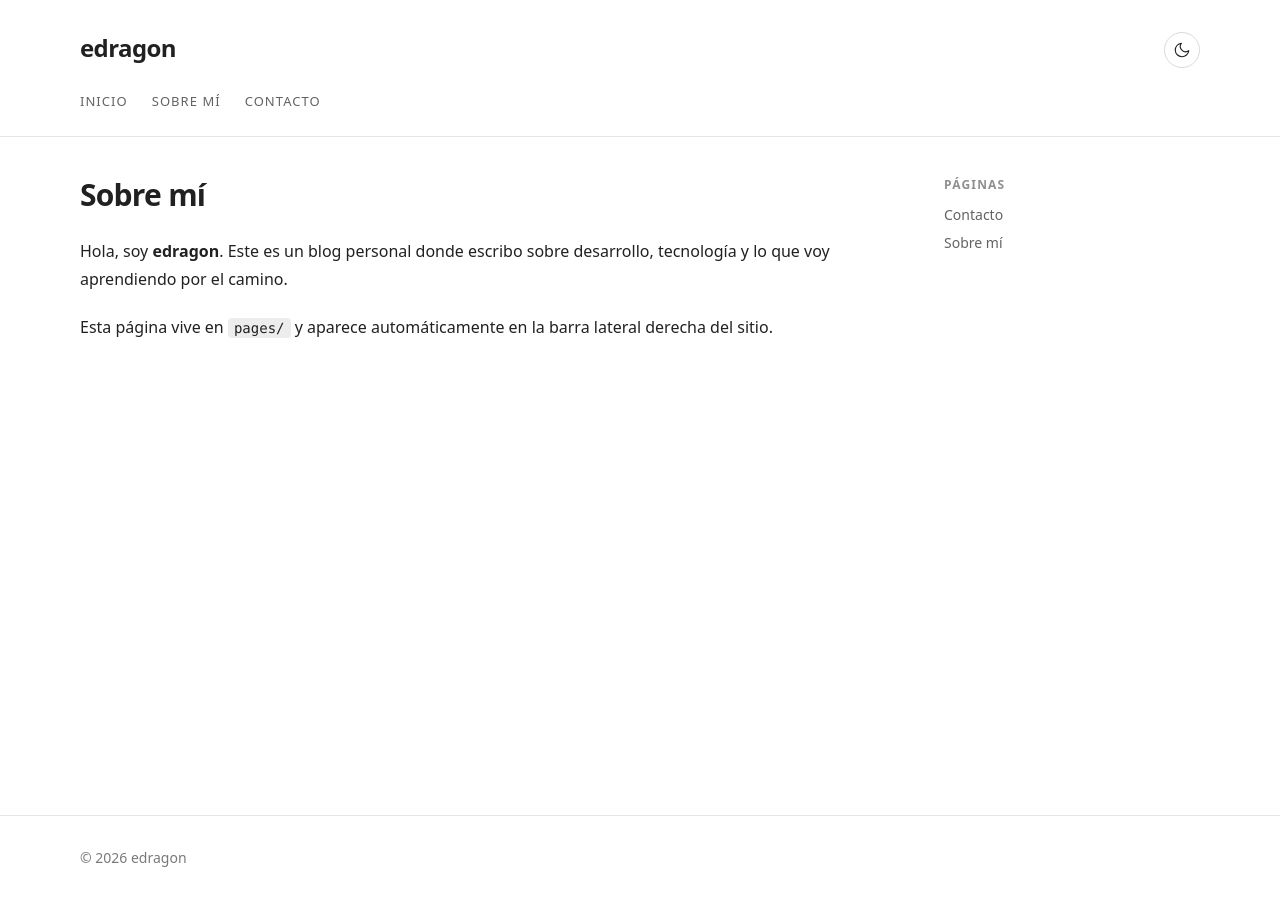
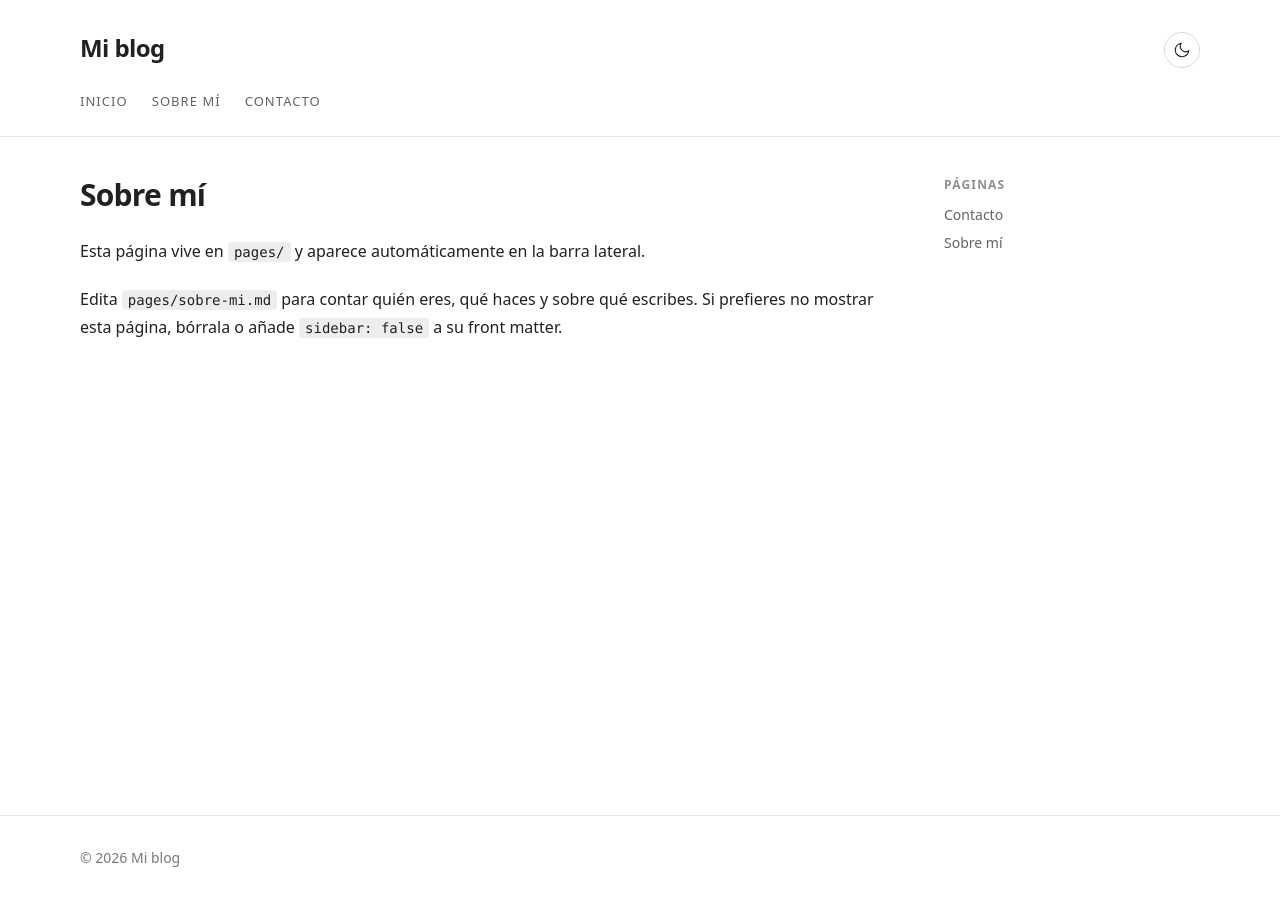
Before and after one commit to perseoq/edragon_theme, a Jekyll site: the page built from pages/sobre-mi.md, in a window 1280 px wide. Built offline with Jekyll 4.4.1, drawn with Linux system fonts in a browser that asks for light colours.

Commit message:
Prepara el repo como plantilla de GitHub Pages
Añade workflow de Actions que compila Tailwind y Jekyll, README con instrucciones de uso, contenido de ejemplo genérico y soporte de baseurl en el menú.

```diff
--- a/_config.yml
+++ b/_config.yml
@@ -18,15 +18,17 @@
 # You can create any custom variable you would like, and they will be accessible
 # in the templates via {{ site.myvariable }}.
 
-title: edragon
+title: Mi blog
 email: your-email@example.com
 description: >- # this means to ignore newlines until "baseurl:"
-  Blog personal de edragon.
-baseurl: "" # the subpath of your site, e.g. /blog
-url: "" # the base hostname & protocol for your site, e.g. http://example.com
+  Un blog personal hecho con Jekyll y Tailwind CSS.
+# En GitHub Actions, url y baseurl se calculan automáticamente para GitHub Pages
+# (ver .github/workflows/pages.yml). Si publicas sin Actions, ajusta estos valores:
+# url: "https://tu-usuario.github.io"
+# baseurl: "/tu-repo"   # vacío si el repo es tu-usuario.github.io
+baseurl: ""
+url: ""
 lang: es
-twitter_username: edragon
-github_username:  edragon
 
 # Build settings
 plugins:
@@ -46,4 +48,6 @@ exclude:
   - Gemfile
   - Gemfile.lock
   - README.md
+  - .github
+  - _config.pages.yml
   - vendor
--- a/_includes/header.html
+++ b/_includes/header.html
@@ -15,8 +15,16 @@
   </div>
   {%- assign menu = site.pages | where: "path", "nav/menu.md" | first %}
   {%- if menu and menu.content and menu.content != empty %}
+  {%- assign menu_html = menu.content | markdownify %}
+  {%- comment -%}
+    Añade site.baseurl a los enlaces absolutos del menú (/ruta/) para que
+    funcionen en GitHub Pages de proyecto (usuario.github.io/repo/).
+  {%- endcomment -%}
+  {%- assign root_link = 'href="/' %}
+  {%- assign base_link = 'href="' | append: site.baseurl | append: '/' %}
+  {%- assign menu_html = menu_html | replace: root_link, base_link %}
   <nav class="site-nav mx-auto w-full max-w-6xl px-4 pb-6" aria-label="Principal">
-    {{ menu.content | markdownify }}
+    {{ menu_html }}
   </nav>
   {%- endif %}
 </header>
--- a/package.json
+++ b/package.json
@@ -1,8 +1,8 @@
 {
-  "name": "edragon-theme",
+  "name": "jekyll-tailwind-blog",
   "version": "1.0.0",
   "private": true,
-  "description": "Tema Jekyll local para edragon (blog clasico + Tailwind CSS)",
+  "description": "Plantilla de blog Jekyll con Tailwind CSS, modo oscuro y paginación",
   "scripts": {
     "build:css": "tailwindcss -i ./src/tailwind.css -o ./assets/css/main.css --minify",
     "watch:css": "tailwindcss -i ./src/tailwind.css -o ./assets/css/main.css --watch",
--- a/pages/sobre-mi.md
+++ b/pages/sobre-mi.md
@@ -4,8 +4,8 @@ title: Sobre mí
 permalink: /pages/sobre-mi/
 ---
 
-Hola, soy **edragon**. Este es un blog personal donde escribo sobre desarrollo,
-tecnología y lo que voy aprendiendo por el camino.
+Esta página vive en `pages/` y aparece automáticamente en la barra lateral.
 
-Esta página vive en `pages/` y aparece automáticamente en la barra lateral
-derecha del sitio.
+Edita `pages/sobre-mi.md` para contar quién eres, qué haces y sobre qué escribes.
+Si prefieres no mostrar esta página, bórrala o añade `sidebar: false` a su front
+matter.
```
Also changed, not shown: Gemfile (+3 -11 lines), _posts/2026-11-05-post-de-ejemplo.md (added, +36 -0 lines), _posts/2026-11-05-welcome-to-jekyll.markdown (deleted, +0 -29 lines), about.markdown (deleted, +0 -18 lines), pages/contacto.md (+3 -1 lines), .github/workflows/pages.yml (added), README.md (added), 1 other file.
